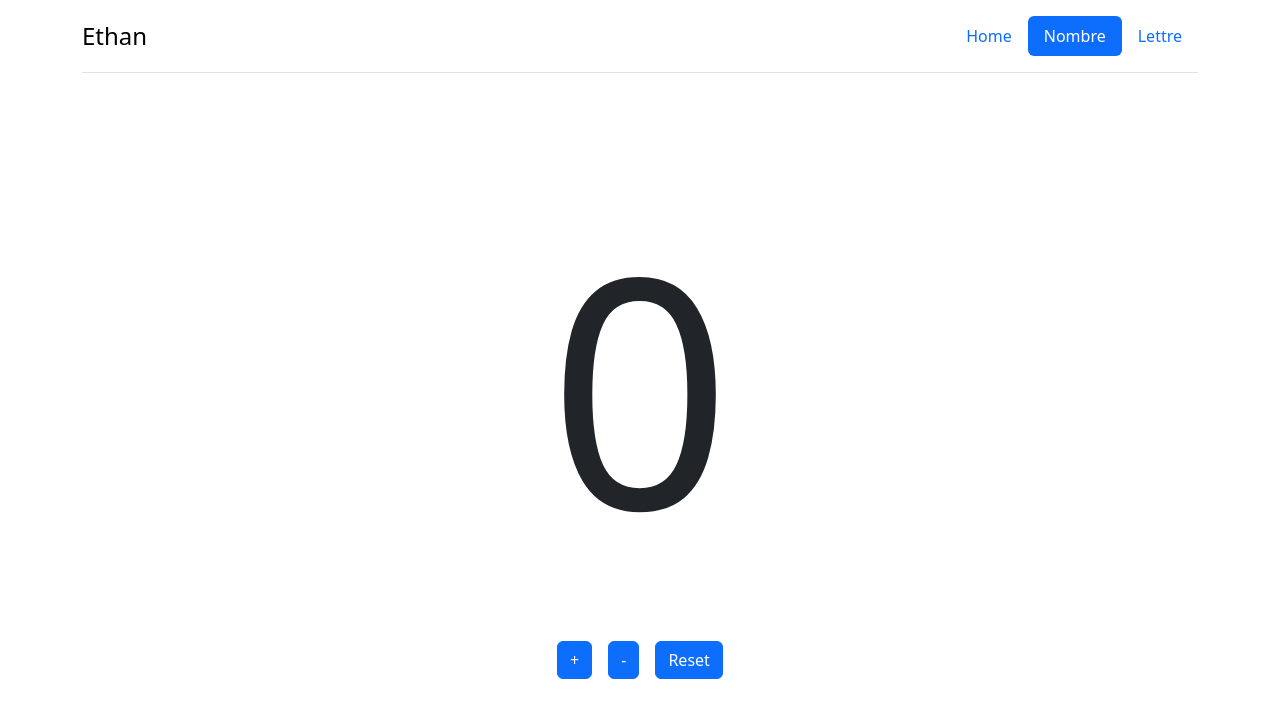
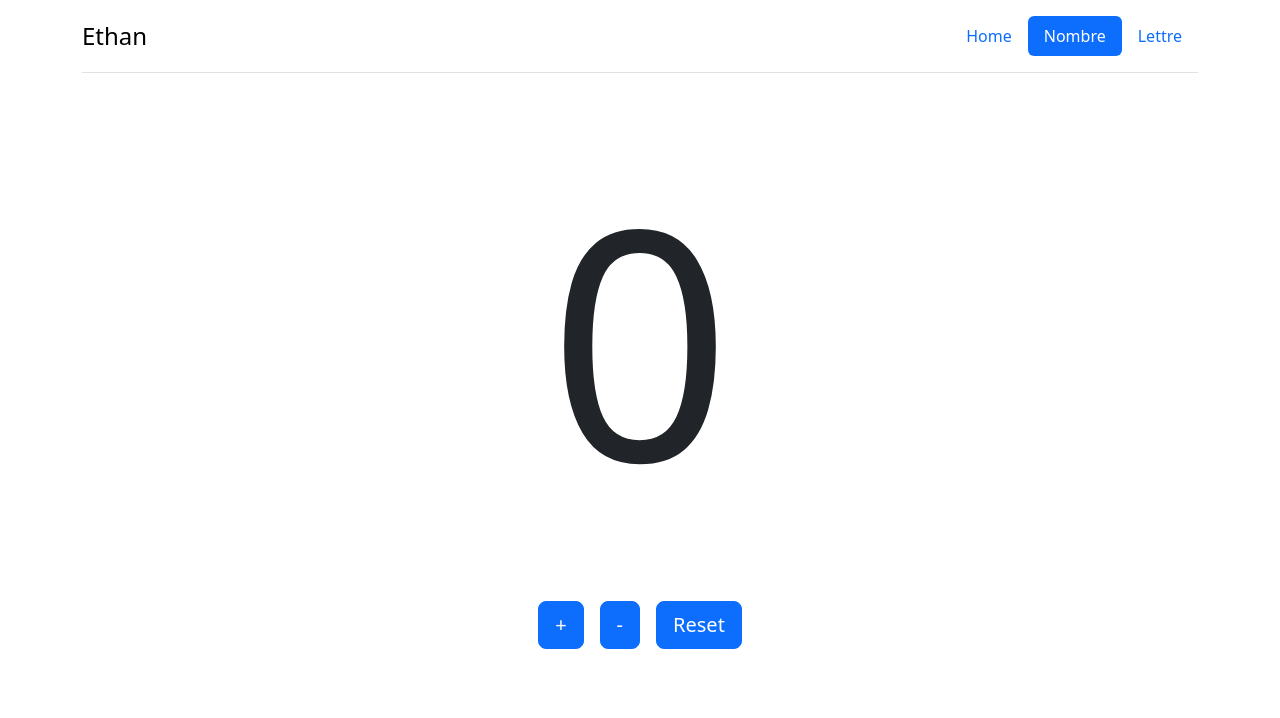
Before and after one commit to marsaudolivier/Ethan-aide-Cp, a React (Create React App) app: page /nombre in a window 1280 px wide. Shown: the top 718 px of the page. Built offline with nearby package versions, Linux system fonts and the light colour scheme.

Commit message:
Css: Add Css style to button

```diff
--- a/src/Pages/Nombre.jsx
+++ b/src/Pages/Nombre.jsx
@@ -18,12 +18,12 @@ export default function Nombre() {
     return (
       <div>
         <Header/>
-        <div className="container d-flex flex-column justify-content-center align-items-center p-5">
+        <div className="container d-flex flex-column justify-content-center align-items-center">
           <p className=" texte">{nombre}</p>
-          <div className="d-flex gap-3">
-          <button onClick={incrementer} className="btn btn-primary">+</button>
-          <button onClick={decrementer} className="btn btn-primary">-</button>
-          <button onClick={reset} className="btn btn-primary">Reset</button>
+          <div className="d-flex">
+          <button onClick={incrementer} className="btn btn-primary m-2 btn-lg">+</button>
+          <button onClick={decrementer} className="btn btn-primary m-2 btn-lg">-</button>
+          <button onClick={reset} className="btn btn-primary m-2 btn-lg">Reset</button>
         </div>
         </div>
 
```
